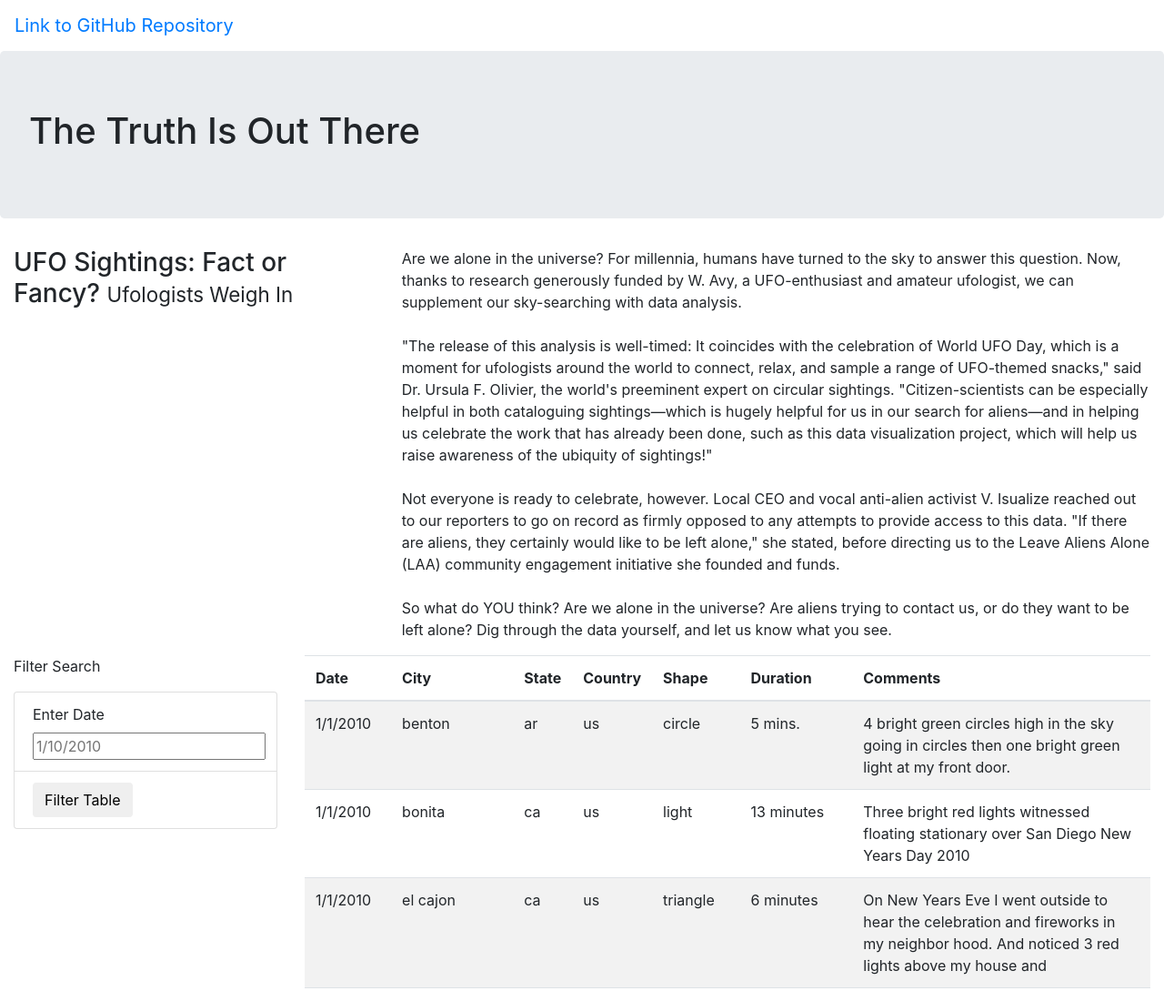
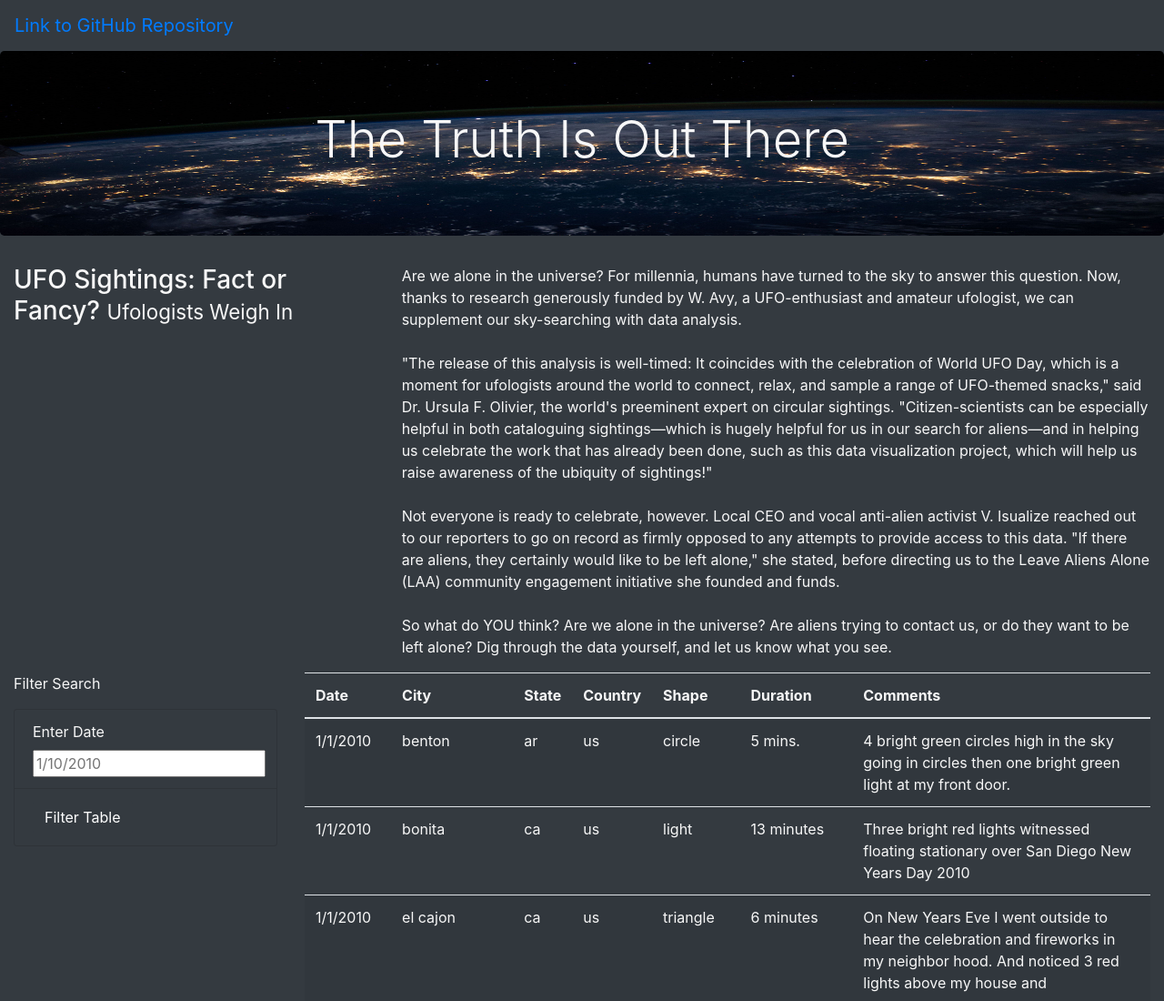
Before and after one commit to titogithub123/UFOs, a plain HTML site: page index.html in a window 1280 px wide. Shown: the top 1100 px of the page at 91% size. Drawn offline with nearby package versions, Linux system fonts and the light colour scheme.

Commit message:
css style sheet update

```diff
--- a/index.html
+++ b/index.html
@@ -15,18 +15,18 @@
     <link rel="stylesheet" href="static/css/style.css">
 </head>
 
-<body>
+<body class="bg-dark">
     <!-- wrap everything in our webpage in a wrapper-->
     <div class="wrapper">
         <!-- start of nav bar -->
-        <nav class="navbar navbar-expand-lg">
+        <nav class="navbar navbar-expand-lg navabar-dark bg-dark">
             <a class="navbar-brand" href="https://github.com/titogithub123/UFOs">Link to GitHub
                 Repository</a>
         </nav>
 
         <!-- add jumbotron -->
         <div class="jumbotron">
-            <h1>The Truth Is Out There</h1>
+            <h1 class="display-4">The Truth Is Out There</h1>
         </div>
 
         <!-- title and paragraph -->
@@ -68,17 +68,17 @@
             <div class="row">
                 <!-- fitler -->
                 <div class="col-md-3">
-                    <form>
+                    <form class="bg-dark">
                         <p>Filter Search</p>
-                        <ul class="list-group">
+                        <ul class="list-group bg-dark">
                             <!-- first list item -->
-                            <li class="list-group-item">
+                            <li class="list-group-item bg-dark">
                                 <label for="date">Enter Date</label>
                                 <input type="text" placeholder="1/10/2010" id="datetime" />
                             </li>
                             <!-- second and button list item -->
-                            <li class="list-group-item">
-                                <button id="filter-btn" type="button" class="btn btn-default">Filter Table</button>
+                            <li class="list-group-item bg-dark">
+                                <button id="filter-btn" type="button" class="btn btn-dark">Filter Table</button>
                             </li>
                         </ul>
 
--- a/static/css/style.css
+++ b/static/css/style.css
@@ -0,0 +1,10 @@
+/* this is my css style sheet */
+body {
+    color: #f7f7f7;
+}
+
+.jumbotron {
+    background-image: url("../images/nasa.jpg");
+    background-size: 100% 100%;
+    text-align: center;
+  }
```
